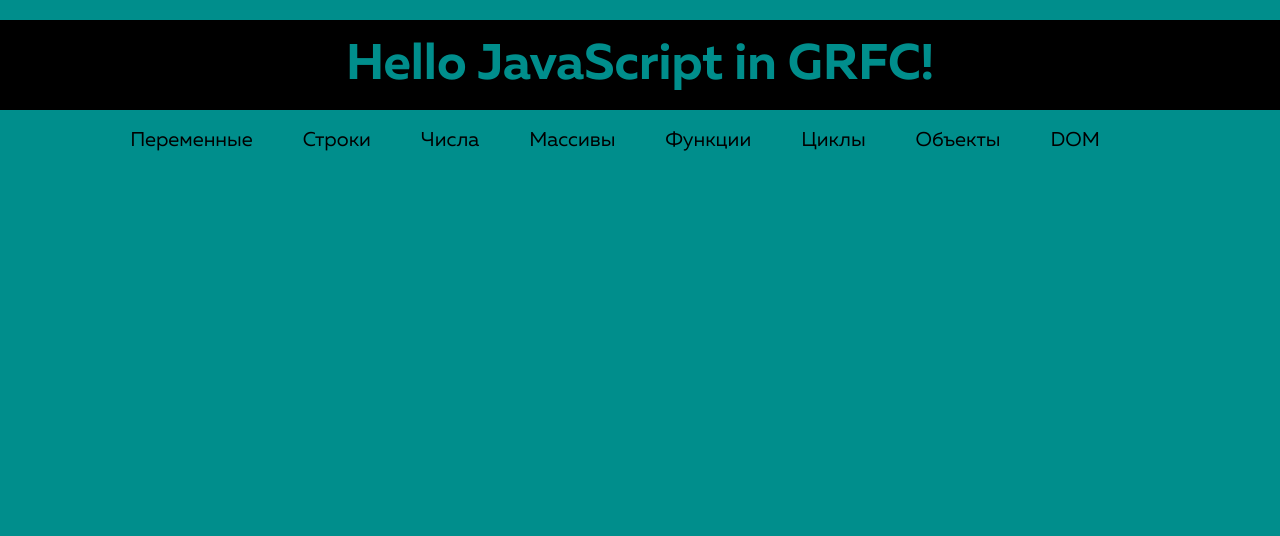
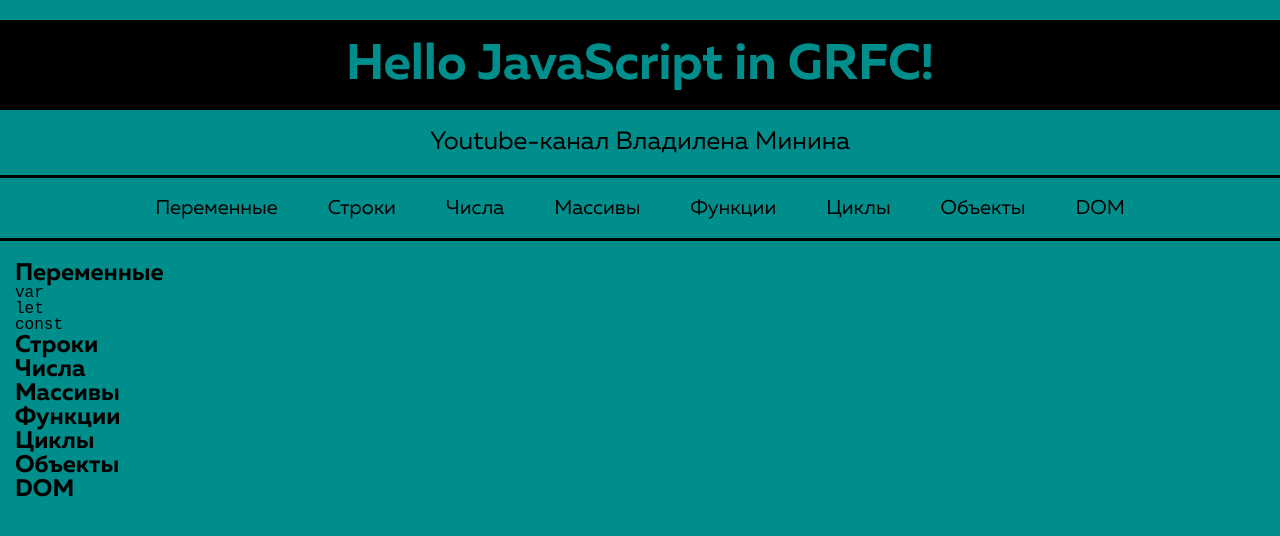
Before and after one commit to Romazel96/JS-Learn, a plain HTML site: page index.html in a window 1280 px wide. Drawn offline with Linux system fonts and the light colour scheme.

Commit message:
update scripts

```diff
--- a/css/style.css
+++ b/css/style.css
@@ -100,14 +100,21 @@ input {
 .header{
   text-align:center;
   margin: 20px auto 20px auto;
-  font-size: 40px;
-  color:
+  padding: 20px;
+  font-size: 50px;
 }
 
 .body{
   background-color: #008e8c;
 }
-
+.youtube{
+  display: flex;
+  justify-content: center;
+  margin-bottom: 20px;
+  padding-bottom: 20px;
+  font-size: 25px;
+  border-bottom: 3px solid black;
+}
 .container{
   margin: 0 auto;
   padding-right: 15px;
@@ -118,12 +125,17 @@ input {
 .list_theme{
   display: flex;
   justify-content: center;
-  font-size: 20px;
+  margin-bottom: 20px;
+padding-bottom: 20px;  font-size: 20px;
+border-bottom: 3px solid black;}
+
+.list_theme_item{
+
+transition: font-size 200ms ease;
 }
 
-.list_theme_item{
+.list_theme_item:not(:last-child){
   margin-right: 50px;
-transition: font-size 200ms ease;
 }
 
 .list_theme_item:hover{
@@ -132,15 +144,5 @@ transition: font-size 200ms ease;
 }
 
 .section_title{
-  margin-top: 20px;
-}
-
-.code_list{
-  margin: 15px;
-  padding: 15px;
-
 
 }
-.code_text{
-  font-size: 25px;
-}
--- a/index.html
+++ b/index.html
@@ -11,28 +11,57 @@
   <link rel="preload" href="fonts/MullerRegular.woff2" as="font" type="font/woff2" crossorigin>
 </head>
 <body class="body">
+<header>
 <h1 class="header">Hello JavaScript in GRFC!</h1>
-<nav>
+  <p><a href="https://www.youtube.com/" class="youtube" target="_blank" title="Youtube">Youtube</a></p>
+<nav class="nav">
 <ul class="list_theme">
-  <li class="list_theme_item"><a href="">Переменные</a></li>
-  <li class="list_theme_item"><a href="">Строки</a></li>
-  <li class="list_theme_item"><a href="">Числа</a></li>
-  <li class="list_theme_item"><a href="">Массивы</a></li>
-  <li class="list_theme_item"><a href="">Функции</a></li>
-  <li class="list_theme_item"><a href="">Циклы</a></li>
-  <li class="list_theme_item"><a href="">Объекты</a></li>
-  <li class="list_theme_item"><a href="">DOM</a></li>
+  <li class="list_theme_item"><a href="#variables">Переменные</a></li>
+  <li class="list_theme_item"><a href="#strings">Строки</a></li>
+  <li class="list_theme_item"><a href="#numbers">Числа</a></li>
+  <li class="list_theme_item"><a href="#arrays">Массивы</a></li>
+  <li class="list_theme_item"><a href="#functions">Функции</a></li>
+  <li class="list_theme_item"><a href="#cycles">Циклы</a></li>
+  <li class="list_theme_item"><a href="#objects">Объекты</a></li>
+  <li class="list_theme_item"><a href="#DOM">DOM</a></li>
 </ul>
 </nav>
+</header>
 <main>
-  <section></section>
-  <section></section>
-  <section></section>
-  <section></section>
-  <section></section>
-  <section></section>
-  <script src="script/function.js"></script>
-  <script src="script/DOM.js"></script>
+  <section id="variables" class="container">
+    <h2 class="section_title">Переменные</h2>
+    <code>
+      <ul class="var_list">
+        <li class="var_item">var</li>
+        <li class="var_item">let</li>
+        <li class="var_item">const</li>
+      </ul>
+      </code>
+  </section>
+  <section id="strings" class="container">
+    <h2 class="section_title">Строки</h2>
+  </section>
+  <section id="numbers" class="container">
+    <h2 class="section_title">Числа</h2>
+  </section>
+  <section id="arrays" class="container">
+    <h2 class="section_title" class="container">Массивы</h2>
+  </section>
+  <section id="functions" class="container">
+    <h2 class="section_title">Функции</h2>
+  </section>
+  <section id="cycles" class="container">
+    <h2 class="section_title">Циклы</h2>
+  </section>
+  <section id="objects" class="container">
+    <h2 class="section_title">Объекты</h2>
+  </section>
+  <section id="DOM" class="container">
+    <h2 class="section_title">DOM</h2>
+  </section>
 </main>
+
+<script src="script/DOM.js"></script>
+
 </body>
 </html>
--- a/script/DOM.js
+++ b/script/DOM.js
@@ -1,21 +1,20 @@
-const heading = document.getElementById('hello')
-console.dir(heading)
+//let li = document.getElementById('#arrays')
+//console.dir(li)
 
-setTimeout( () => {
- addStylesTo(heading)
-}, 2000)
+//let list = document.getElementsByClassName('.list_theme_item')
+//console.dir(list)
 
-
+//setTimeout( () => {
+//addStylesTo(li)
+//}, 2000)
 
 // const heading2 = document.getElementsByTagName('h2')[0]
-// const heading2 = document.getElementsByClassName('h2-class')[0]
-const hList = document.querySelectorAll('h1') //всегда один первый попавшийся элемент
-console.dir(hList[0])
+
+const hList = document.querySelectorAll('h1')
 
 setTimeout( () => {
     addStylesTo(hList[0])
 }, 2000)
-
 
 function addStylesTo(node) {
     node.style.color = '#008e8c'
@@ -24,3 +23,18 @@ function addStylesTo(node) {
     node.style.backgroundColor = 'Black'
     node.style.padding = '20px'
 }
+let nav =document.querySelector('nav')
+console.log(nav.textContent)
+
+let youtube = document.querySelector('.youtube')
+//youtube.setAttribute('href','https://www.youtube.com/c/VladilenMinin');
+//youtube.textContent = 'Youtube-канал Владилена Минина'
+
+function setYoutubeLink (youtube) {
+youtube.setAttribute('href','https://www.youtube.com/c/VladilenMinin');
+youtube.textContent = 'Youtube-канал Владилена Минина'
+}
+
+setTimeout( () => {
+    setYoutubeLink(youtube)
+}, 2000)
--- a/script/function.js
+++ b/script/function.js
@@ -19,9 +19,9 @@ function calculateAge (objectYear) {
 
 const age = (objectYear) => {
        if (calculateAge (objectYear) < 10) {
-         console.log(`Год рождения объекта ${objectYear}, т.е. возраст объекта меньше 10 лет и составляет ${year}`)
+         console.log(`Год рождения объекта ${objectYear}, т.е. возраст объекта меньше 10 лет и составляет`)
     } else {
-    console.log(`Возраст объекта больше 10 лет и составляет ${year}`);
+    console.log(`Возраст объекта больше 10 лет и составляет`);
 }
 }
 age(2021)
```
Also changed, not shown: script/cycle.js (added, +24 -0 lines).
